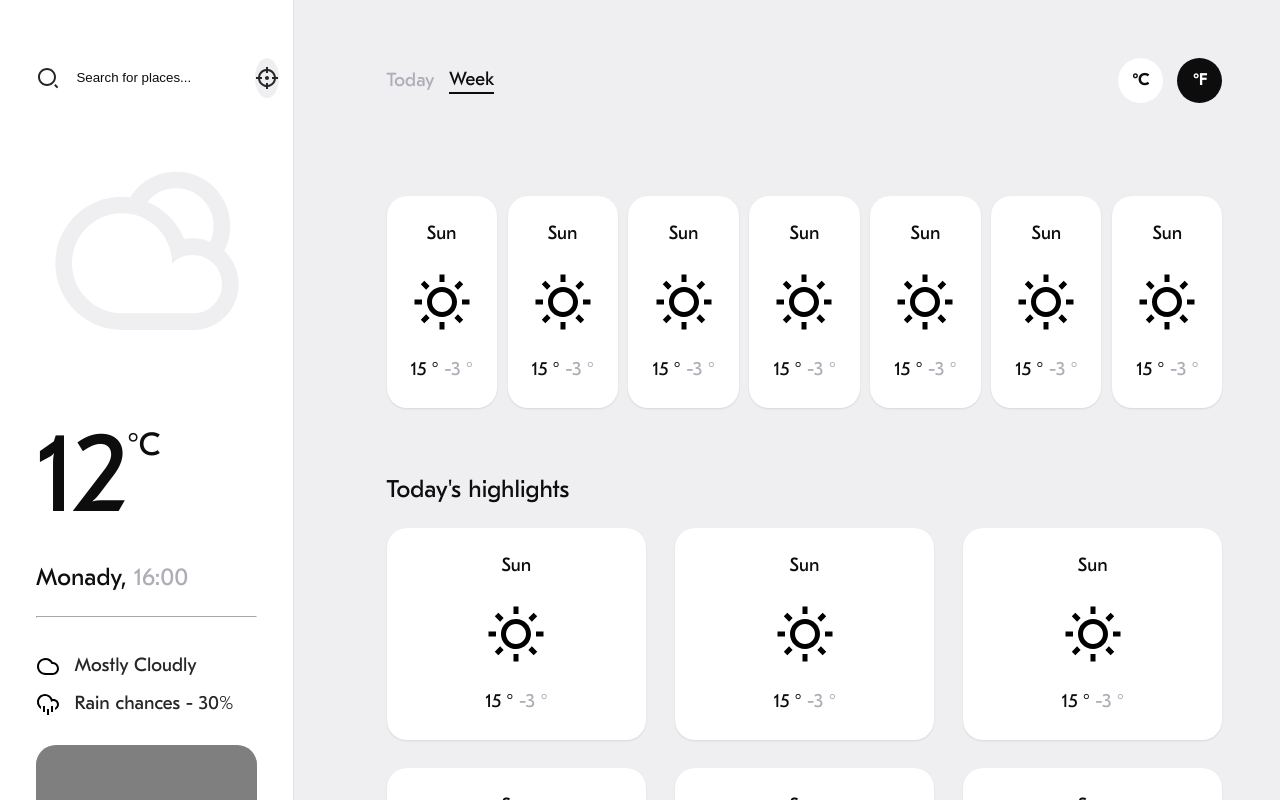
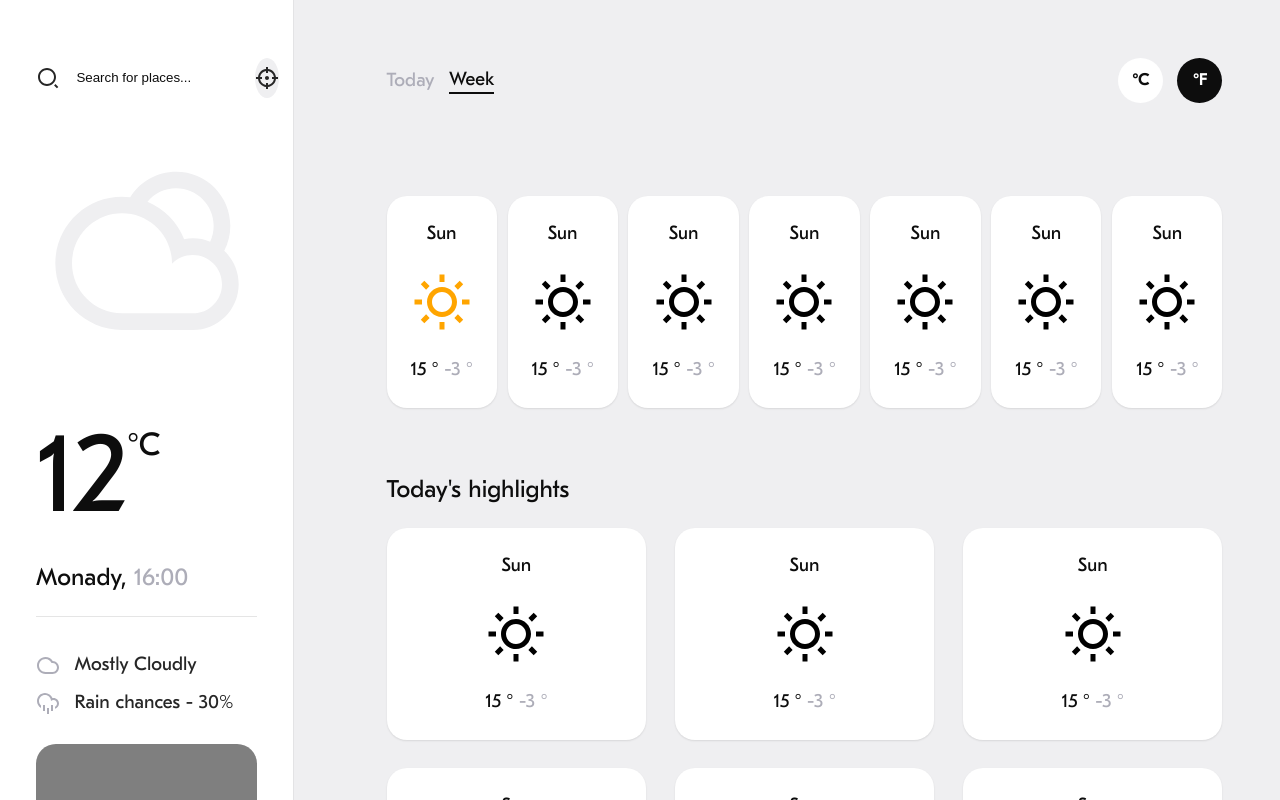
Before and after one commit to hello-lumina/weatherAPP, a Nuxt app: page / in a window 1280 px wide. Shown: the top 800 px of the page. Built offline with nearby package versions, Linux system fonts and the light colour scheme; grey boxes are pictures that could not be loaded.

Commit message:
LUM-design | html structure added

```diff
--- a/assets/luminaFrame/base/_typography.scss
+++ b/assets/luminaFrame/base/_typography.scss
@@ -1,24 +1,24 @@
 @font-face {
   font-family: 'Test Light';
-  src: url('~assets/fonts/GTEestiProText-Thin.ttf') format("truetype");
+  src: url('~/assets/fonts/GTEestiProText-Thin.ttf') format("truetype");
   font-display: swap;
 }
 
 @font-face {
   font-family: 'Test Regular';
-  src: url('~assets/fonts/GTEestiProText-Regular.ttf') format("truetype");
+  src: url('~/assets/fonts/GTEestiProText-Regular.ttf') format("truetype");
   font-display: swap;
 }
 
 @font-face {
   font-family: 'Test Medium';
-  src: url('~assets/fonts/GTEestiProText-Medium.ttf') format("truetype");
+  src: url('~/assets/fonts/GTEestiProText-Medium.ttf') format("truetype");
   font-display: swap;
 }
 
 @font-face {
   font-family: 'Test Bold';
-  src: url('~assets/fonts/GTEestiProDisplay-Bold.ttf') format("truetype");
+  src: url('~/assets/fonts/GTEestiProDisplay-Bold.ttf') format("truetype");
   font-display: swap;
 }
 
@@ -74,7 +74,6 @@ p {
 
 h1 {
   font-size: calc(70px + (140 - 70) * ((100vw - 320px) / (1900 - 360)));
-  font-family: var(--font-primary-light);
   letter-spacing: -4px;
 }
 
--- a/assets/luminaFrame/base/_utils.scss
+++ b/assets/luminaFrame/base/_utils.scss
@@ -600,5 +600,6 @@
 }
 
 .hr {
-  border-color: var(--color-bg-lighter);
+  border: none;
+  border-bottom: 1px solid rgba(0, 0, 0, .1);
 }
--- a/components/Foo.vue
+++ b/components/Foo.vue
@@ -57,7 +57,7 @@
             <path fill="none" d="M0 0h24v24H0z"></path>
             <path
                 d="M9.5 6C5.91015 6 3 8.91015 3 12.5C3 16.0899 5.91015 19 9.5 19H16.5C18.9853 19 21 16.9853 21 14.5C21 12.0147 18.9853 10 16.5 10C16.1717 10 15.8516 10.0352 15.5433 10.1019C14.589 7.69894 12.2429 6 9.5 6ZM16.5 21H9.5C4.80558 21 1 17.1944 1 12.5C1 7.80558 4.80558 4 9.5 4C12.5433 4 15.2131 5.59939 16.7146 8.00348C20.2051 8.11671 23 10.982 23 14.5C23 18.0899 20.0899 21 16.5 21Z"
-                fill="rgba(0,0,0,1)"></path>
+                fill="var(--color-bg-darker)"></path>
           </svg>
           <p>Mostly Cloudly</p>
         </div>
@@ -66,7 +66,7 @@
             <path fill="none" d="M0 0h24v24H0z"></path>
             <path
                 d="M5 16.9297C2.60879 15.5465 1 12.9611 1 10C1 5.58172 4.58172 2 9 2C12.3949 2 15.2959 4.11466 16.4576 7.09864C16.7951 7.0339 17.1436 7 17.5 7C20.5376 7 23 9.46243 23 12.5C23 15.0176 21.3085 17.14 19 17.793V15.6632C20.1825 15.1015 21 13.8962 21 12.5C21 10.567 19.433 9 17.5 9C16.5205 9 15.6351 9.40232 14.9998 10.0507C14.9999 10.0338 15 10.0169 15 10C15 6.68629 12.3137 4 9 4C5.68629 4 3 6.68629 3 10C3 11.777 3.7725 13.3736 5 14.4722V16.9297ZM7 14H9V20H7V14ZM15 14H17V20H15V14ZM11 17H13V23H11V17Z"
-                fill="rgba(0,0,0,1)"></path>
+                fill="var(--color-bg-darker)"></path>
           </svg>
           <p>Rain chances - 30%</p>
         </div>
@@ -99,7 +99,7 @@
             <path fill="none" d="M0 0h24v24H0z"></path>
             <path
                 d="M12 18C8.68629 18 6 15.3137 6 12C6 8.68629 8.68629 6 12 6C15.3137 6 18 8.68629 18 12C18 15.3137 15.3137 18 12 18ZM12 16C14.2091 16 16 14.2091 16 12C16 9.79086 14.2091 8 12 8C9.79086 8 8 9.79086 8 12C8 14.2091 9.79086 16 12 16ZM11 1H13V4H11V1ZM11 20H13V23H11V20ZM3.51472 4.92893L4.92893 3.51472L7.05025 5.63604L5.63604 7.05025L3.51472 4.92893ZM16.9497 18.364L18.364 16.9497L20.4853 19.0711L19.0711 20.4853L16.9497 18.364ZM19.0711 3.51472L20.4853 4.92893L18.364 7.05025L16.9497 5.63604L19.0711 3.51472ZM5.63604 16.9497L7.05025 18.364L4.92893 20.4853L3.51472 19.0711L5.63604 16.9497ZM23 11V13H20V11H23ZM4 11V13H1V11H4Z"
-                fill="rgba(0,0,0,1)"></path>
+                fill="orange"></path>
           </svg>
           <p>15 &deg; <span class="color-bg-darker">-3 &deg;</span></p>
         </div>
```
